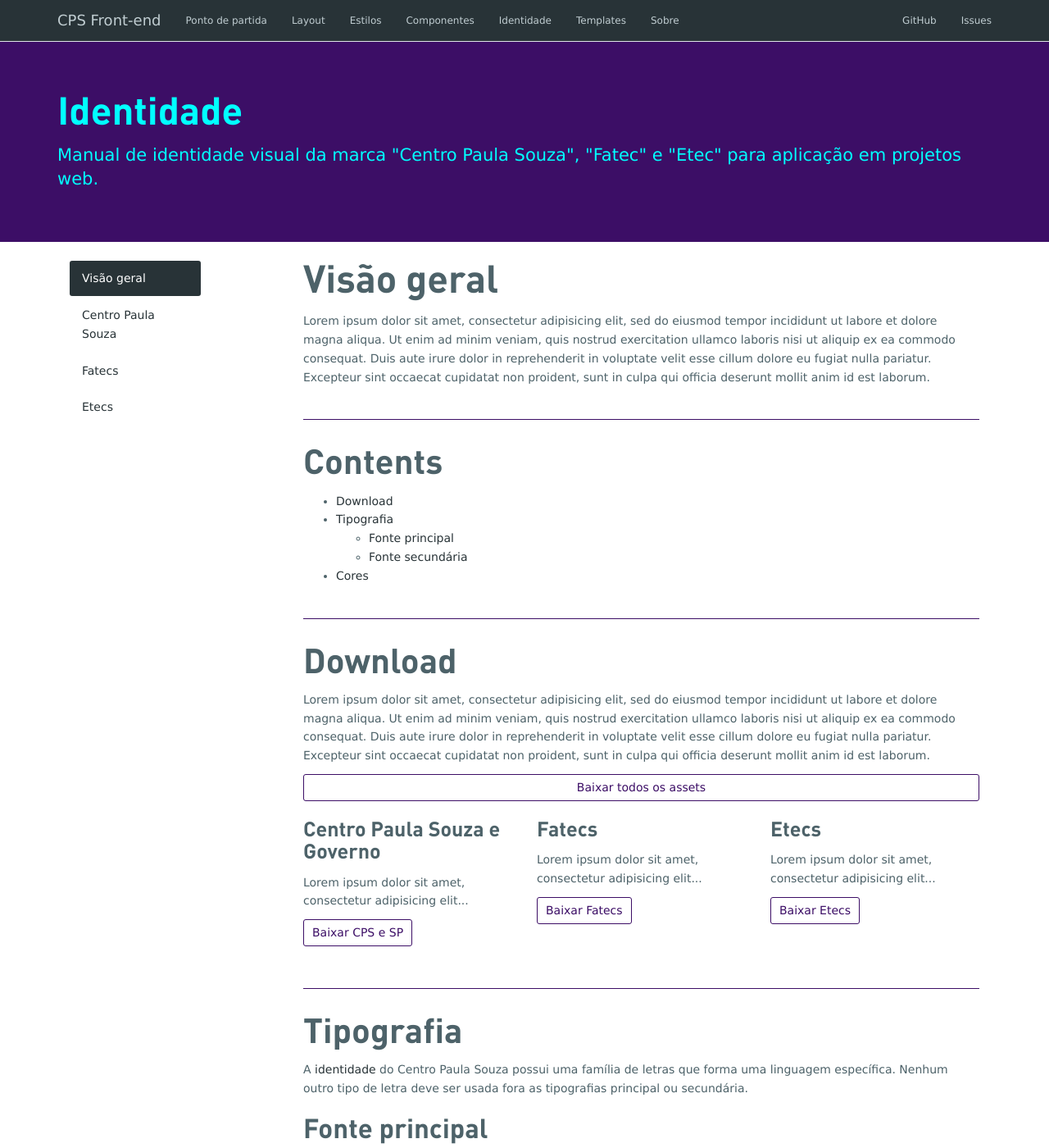
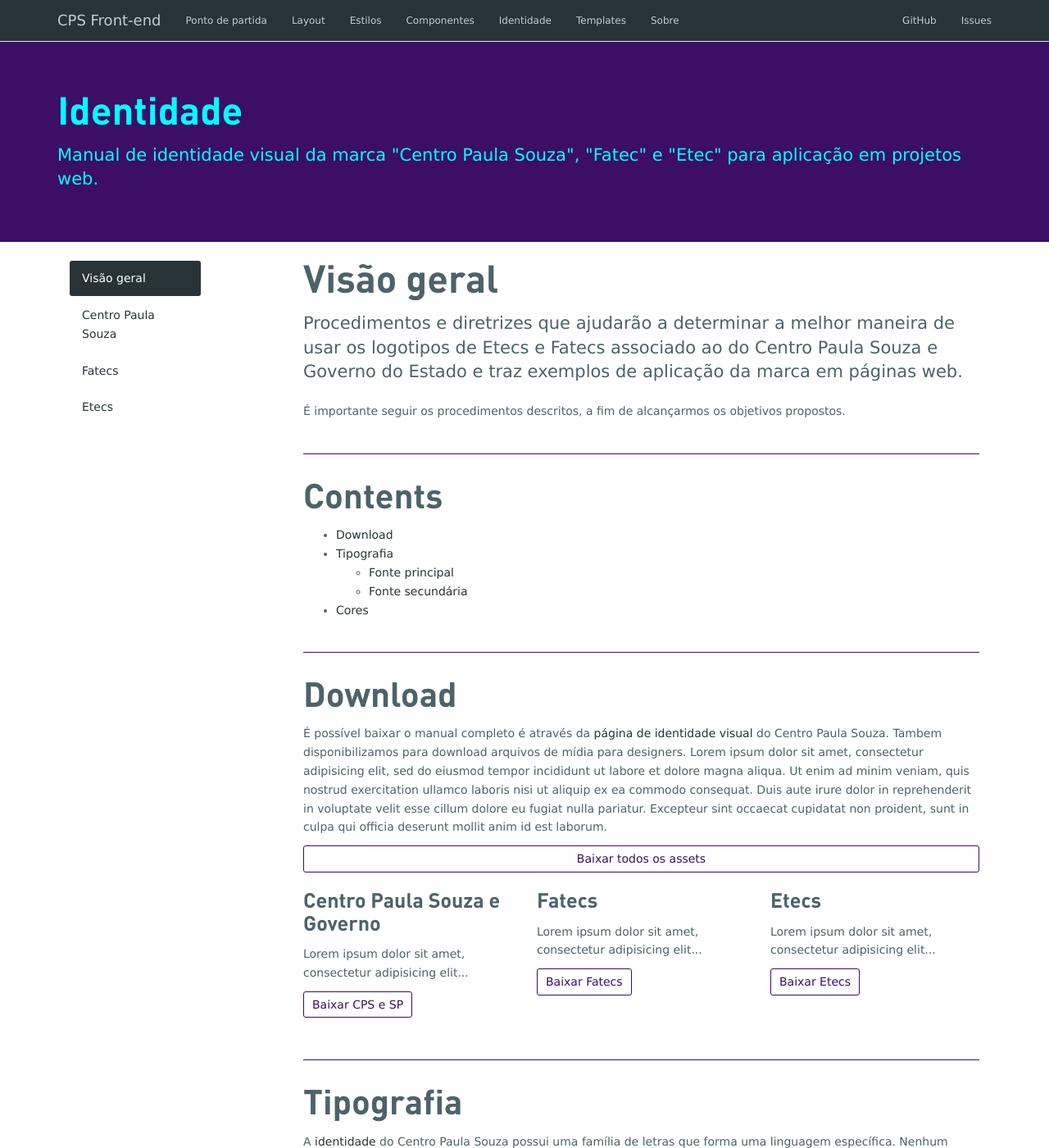
Before and after one commit to adammacias/cps-frontend, a Jekyll site: the page built from branding/overview.md, in a window 1280 px wide and 1400 px high. Shown: the whole window at 82% size. Built offline with Jekyll 4.4.1, drawn with Linux system fonts in a browser that asks for light colours.

Commit message:
Add text Introdução - Identidade page

```diff
--- a/branding/overview.md
+++ b/branding/overview.md
@@ -5,12 +5,10 @@
 redirect_from: "/branding/"
 ---
 
-Lorem ipsum dolor sit amet, consectetur adipisicing elit, sed do eiusmod
-tempor incididunt ut labore et dolore magna aliqua. Ut enim ad minim veniam,
-quis nostrud exercitation ullamco laboris nisi ut aliquip ex ea commodo
-consequat. Duis aute irure dolor in reprehenderit in voluptate velit esse
-cillum dolore eu fugiat nulla pariatur. Excepteur sint occaecat cupidatat non
-proident, sunt in culpa qui officia deserunt mollit anim id est laborum.
+Procedimentos e diretrizes que ajudarão a determinar a melhor maneira de usar os logotipos de Etecs e Fatecs associado ao do Centro Paula Souza e Governo do Estado e traz exemplos de aplicação da marca em páginas web.
+{: .lead}
+
+É importante seguir os procedimentos descritos, a fim de alcançarmos os objetivos propostos.
 
 ## Contents
 
@@ -19,6 +17,8 @@
 
 ## Download
 
+É possível baixar o manual completo é através da [página de identidade visual](http://www.centropaulasouza.sp.gov.br/quem-somos/manual-de-identidade-logo-novo/default.asp) do Centro Paula Souza.
+Tambem disponibilizamos para download arquivos de mídia para designers.
 Lorem ipsum dolor sit amet, consectetur adipisicing elit, sed do eiusmod
 tempor incididunt ut labore et dolore magna aliqua. Ut enim ad minim veniam,
 quis nostrud exercitation ullamco laboris nisi ut aliquip ex ea commodo
```
